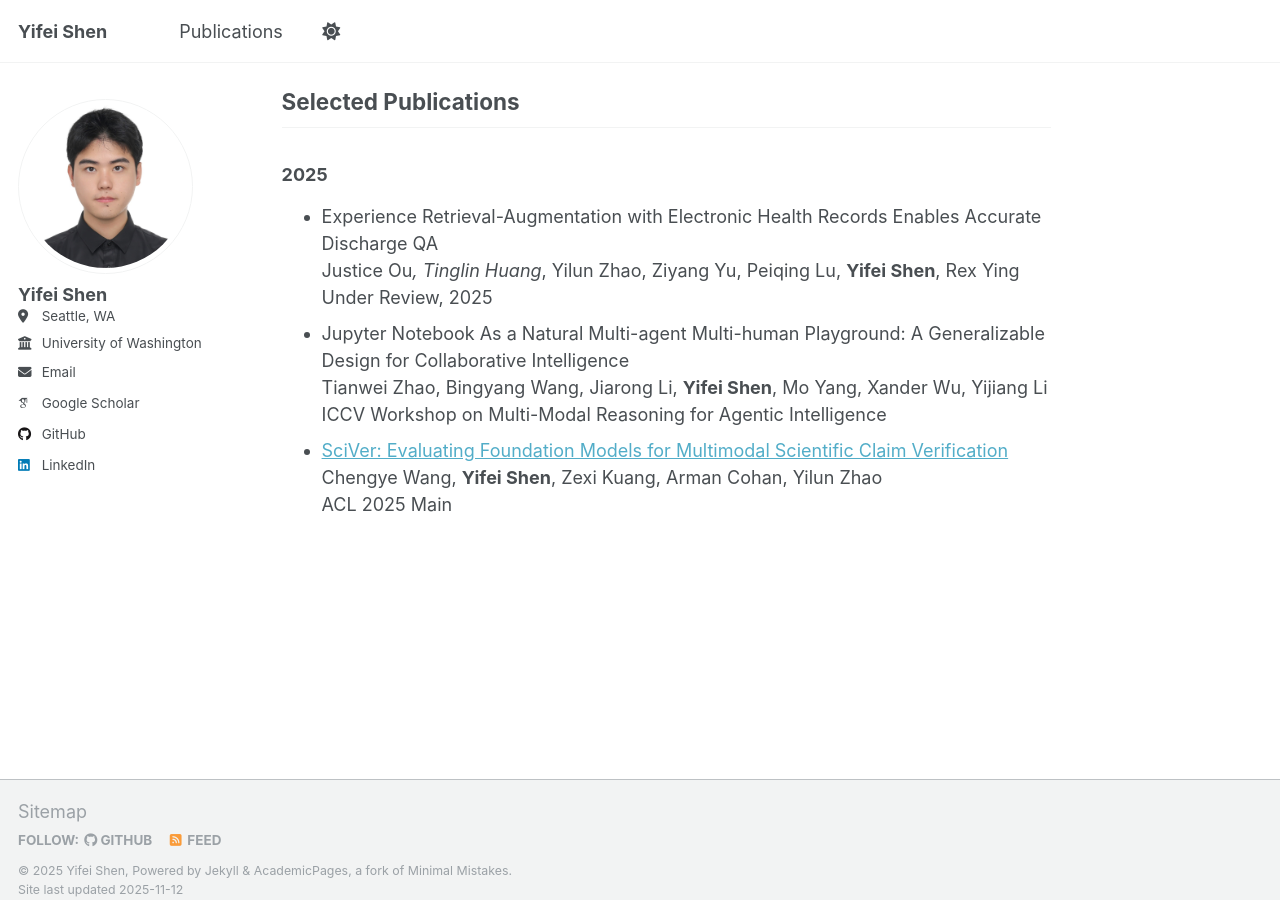
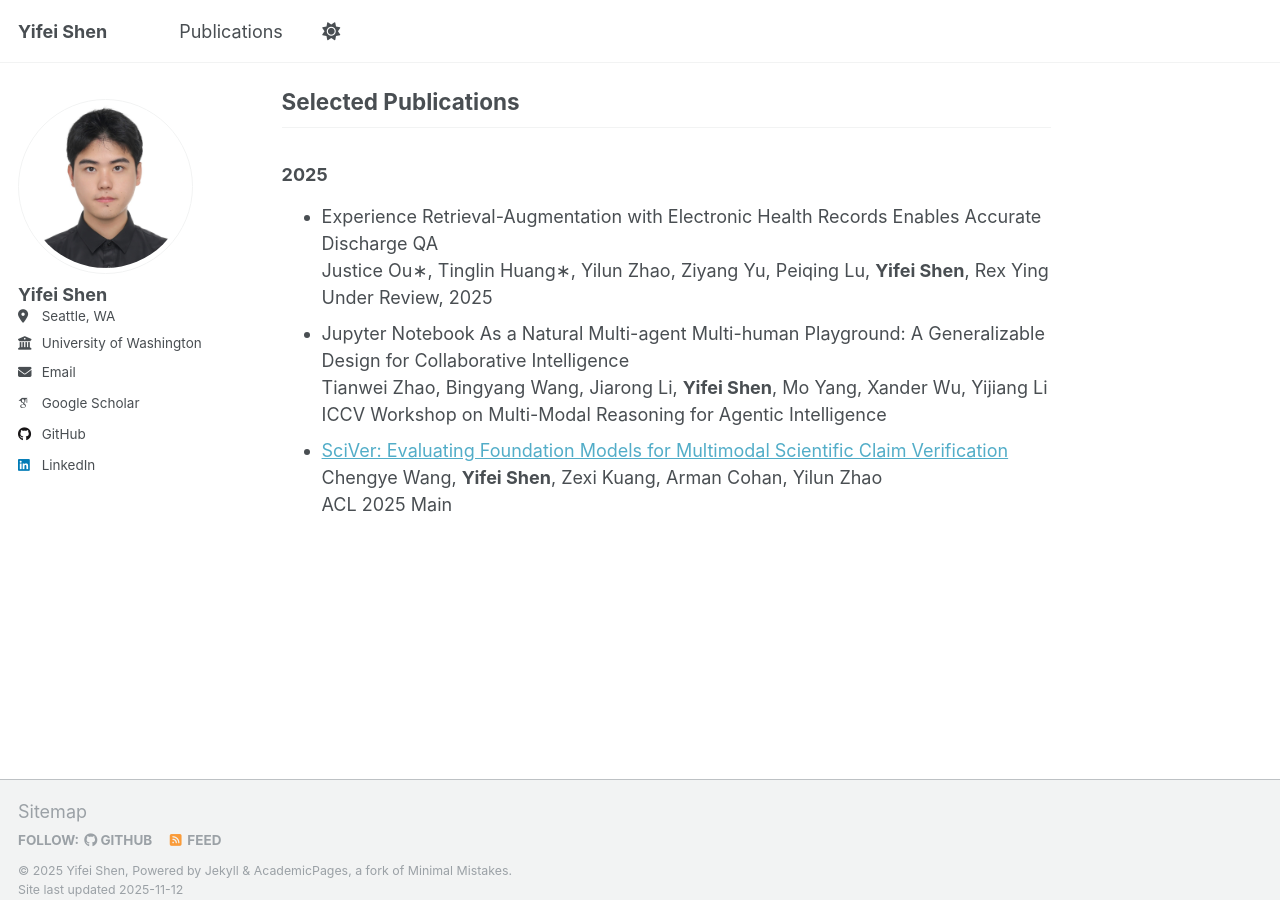
Before and after one commit to Barryshen1/Barryshen1.github.io, a Jekyll site: the page built from _pages/about.md, in a window 1280 px wide and 900 px high, scrolled down 898 px. Built offline with Jekyll 4.4.1, drawn with Linux system fonts in a browser that asks for light colours; some web fonts are replaced.

```diff
--- a/_pages/about.md
+++ b/_pages/about.md
@@ -31,7 +31,7 @@ I'm seeking research intern positions in large language models and PhD opportuni
 ### 2025
 
 - Experience Retrieval-Augmentation with Electronic Health Records Enables Accurate Discharge QA
-  Justice Ou*, Tinglin Huang*, Yilun Zhao, Ziyang Yu, Peiqing Lu, **Yifei Shen**, Rex Ying
+  Justice Ou∗, Tinglin Huang∗, Yilun Zhao, Ziyang Yu, Peiqing Lu, **Yifei Shen**, Rex Ying
   Under Review, 2025
 - Jupyter Notebook As a Natural Multi-agent Multi-human Playground: A Generalizable Design for Collaborative Intelligence
   Tianwei Zhao, Bingyang Wang, Jiarong Li, **Yifei Shen**, Mo Yang, Xander Wu, Yijiang Li
```
